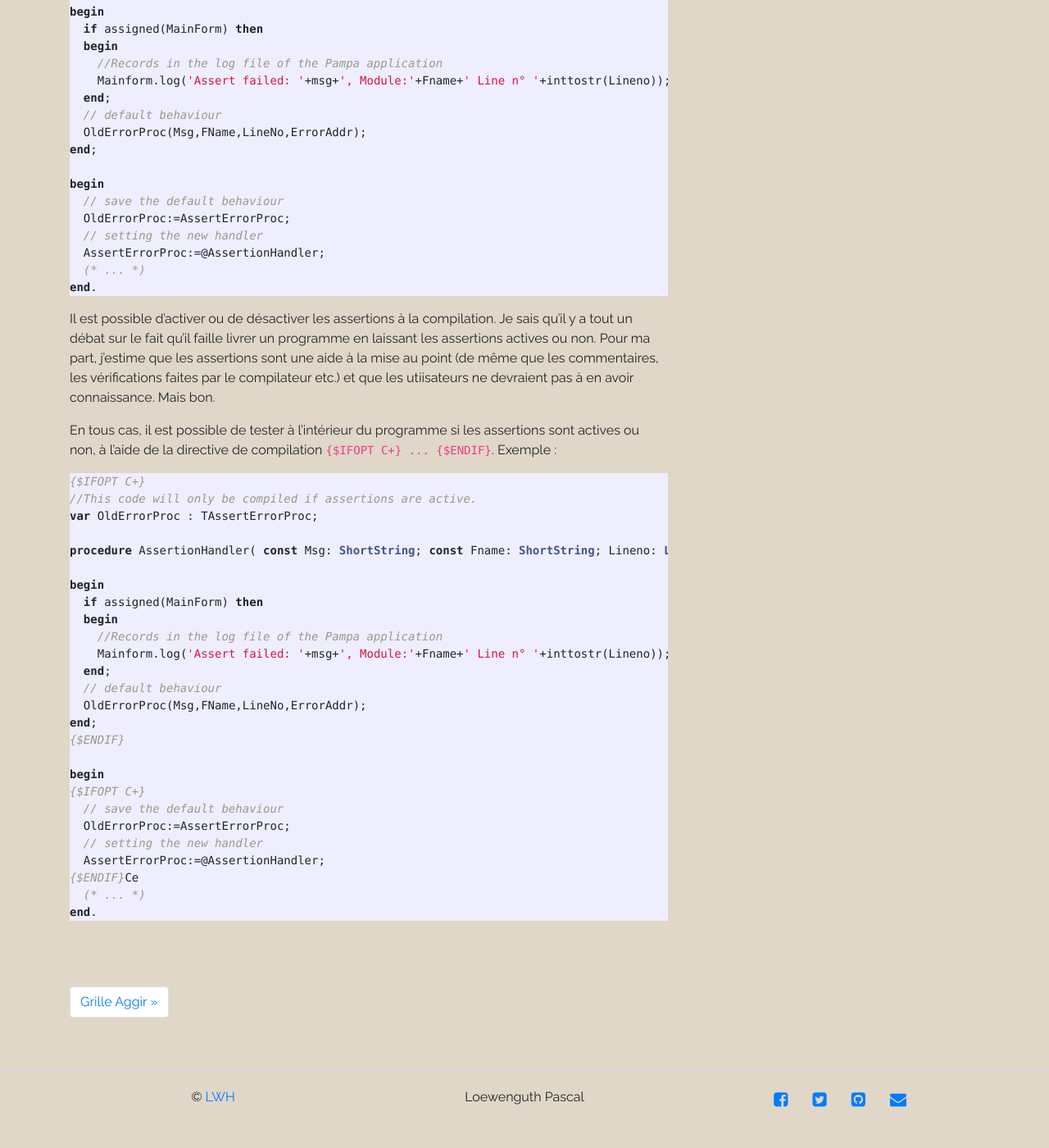
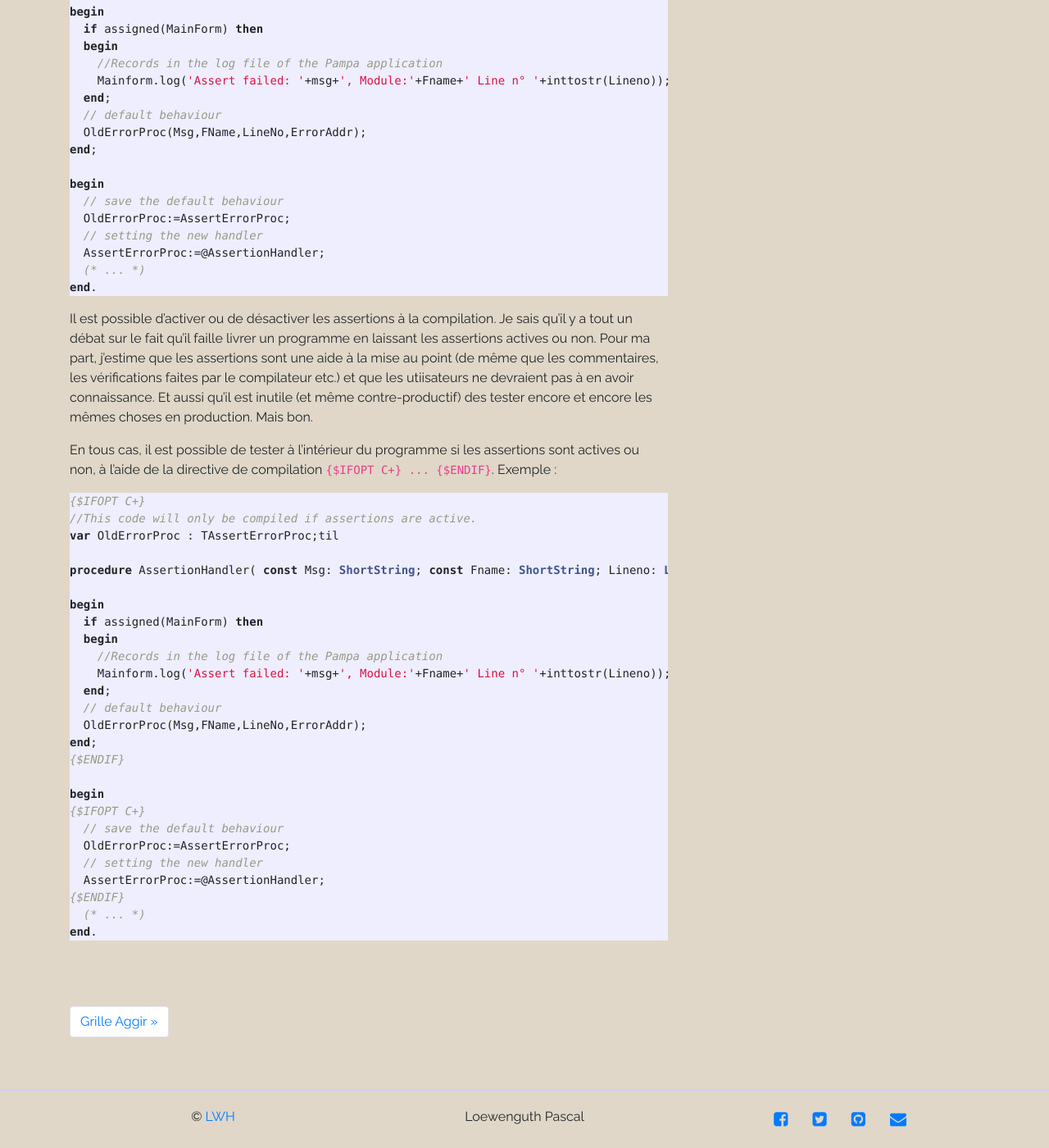
Before and after one commit to LWH-21/Pampa, a Jekyll site: the page built from docs/_posts/2021-11-13-assertions.md, in a window 1280 px wide and 1400 px high, scrolled down 1418 px. Shown: the whole window at 82% size. Built offline with Jekyll 4.4.1, drawn with Linux system fonts in a browser that asks for light colours; before the commit the page ends 2794 px from its top, so only the background shows below that; some of the changed text lies outside the part shown.

Commit message:
Update 2021-11-13-assertions.md

````diff
--- a/docs/_posts/2021-11-13-assertions.md
+++ b/docs/_posts/2021-11-13-assertions.md
@@ -74,14 +74,14 @@ begin
   (* ... *)
 end.
 ```
-Il est possible d'activer ou de désactiver les assertions à la compilation. Je sais qu'il y a tout un débat sur le fait qu'il faille livrer un programme en laissant les assertions actives ou non. Pour ma part, j'estime que les assertions sont une aide à la mise au point (de même que les commentaires, les vérifications faites par le compilateur etc.) et que les utiisateurs ne devraient pas à en avoir connaissance. Mais bon.
+Il est possible d'activer ou de désactiver les assertions à la compilation. Je sais qu'il y a tout un débat sur le fait qu'il faille livrer un programme en laissant les assertions actives ou non. Pour ma part, j'estime que les assertions sont une aide à la mise au point (de même que les commentaires, les vérifications faites par le compilateur etc.) et que les utiisateurs ne devraient pas à en avoir connaissance. Et aussi qu'il est inutile (et même contre-productif) des tester encore et encore les mêmes choses en production. Mais bon.
 
 En tous cas, il est possible de tester à l'intérieur du programme si les assertions sont actives ou non, à l'aide de la directive de compilation ```{$IFOPT C+} ... {$ENDIF}```. Exemple :
 
 ```pascal
 {$IFOPT C+}
 //This code will only be compiled if assertions are active.
-var OldErrorProc : TAssertErrorProc;
+var OldErrorProc : TAssertErrorProc;til
 
 procedure AssertionHandler( const Msg: ShortString; const Fname: ShortString; Lineno: LongInt; ErrorAddr: pointer);
 
@@ -102,7 +102,7 @@ begin
   OldErrorProc:=AssertErrorProc;
   // setting the new handler
   AssertErrorProc:=@AssertionHandler;
-{$ENDIF}Ce
+{$ENDIF}
   (* ... *)
 end.
 ```
````
Also changed, not shown: other parts of docs/_posts/2021-11-13-assertions.md (+2 -2 lines).
